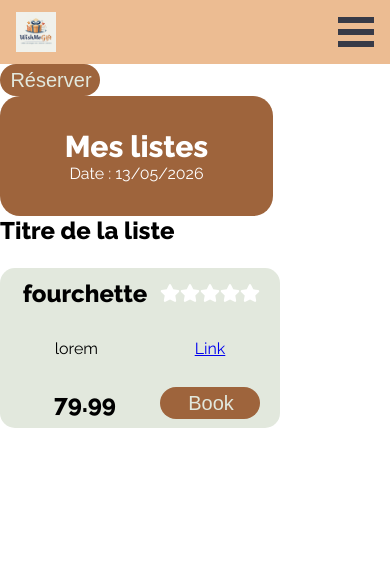
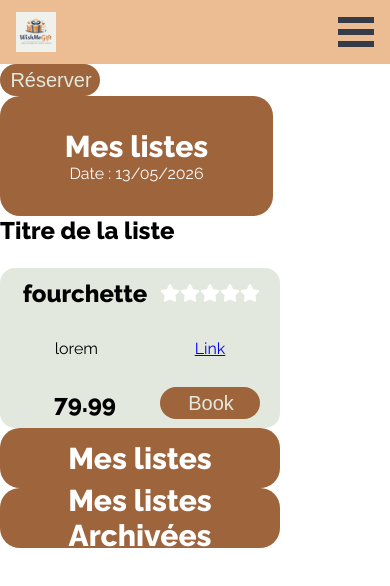
Before and after one commit to Simplon-Niort-2026/wishmegift-frontend-spikedblisters, a React (Vite) app: page / in a window 390 px wide. Shown: the top 586 px of the page. Built offline with nearby package versions, Linux system fonts and the light colour scheme.

Commit message:
feat: bannière liste detail mobile (#45)

```diff
--- a/src/App.tsx
+++ b/src/App.tsx
@@ -5,6 +5,7 @@ import Burger, { type NavLink } from './components/Burger/Burger'
 import StarRating from './components/StarRating/StarRating';
 import GiftCard from './components/GiftCard/GiftCard';
 import { TitleCardWishlistMobile } from './components/TitleCardWishlistMobile/TitleCardWishlistMobile';
+import { BannerListDetailMobile } from './components/BannerListDetailMobile/BannerListDetailMobile';
 import Header from './components/Header/Header';
 
 
@@ -39,6 +40,8 @@ function App() {
 
       <GiftCard name='fourchette' description='lorem' link='https://fr.wikipedia.org/wiki/Fourchette' price={79.99}/>
 
+      <BannerListDetailMobile title="Mes listes"/>
+      <BannerListDetailMobile title="Mes listes Archivées"/>
     </>
 
   )
--- /dev/null
+++ b/src/components/BannerListDetailMobile/BannerListDetailMobile.css
@@ -0,0 +1,18 @@
+.banner-list-detail-mobile{
+    background: #9E643C;
+    display: flex;
+    width: 280px;
+    height: 60px;
+    padding: 10px;
+    flex-direction: column;
+    align-items: center;
+    justify-content: center;
+    border-radius: 20px;
+    font-size:20px;
+    color: #FFFFFF;
+}
+
+.banner-list-detail-mobile h2{
+    margin: 0;
+    text-align: center;
+}
--- /dev/null
+++ b/src/components/BannerListDetailMobile/BannerListDetailMobile.tsx
@@ -0,0 +1,13 @@
+import './BannerListDetailMobile.css'
+
+interface BannerListMobileProps {
+    title: string;
+}
+
+export function BannerListDetailMobile(props: BannerListMobileProps) {
+    return (
+        <div className="banner-list-detail-mobile">
+            <h2 className="banner-list-detail-mobile-title">{props.title}</h2>
+        </div>
+    );
+}
```
